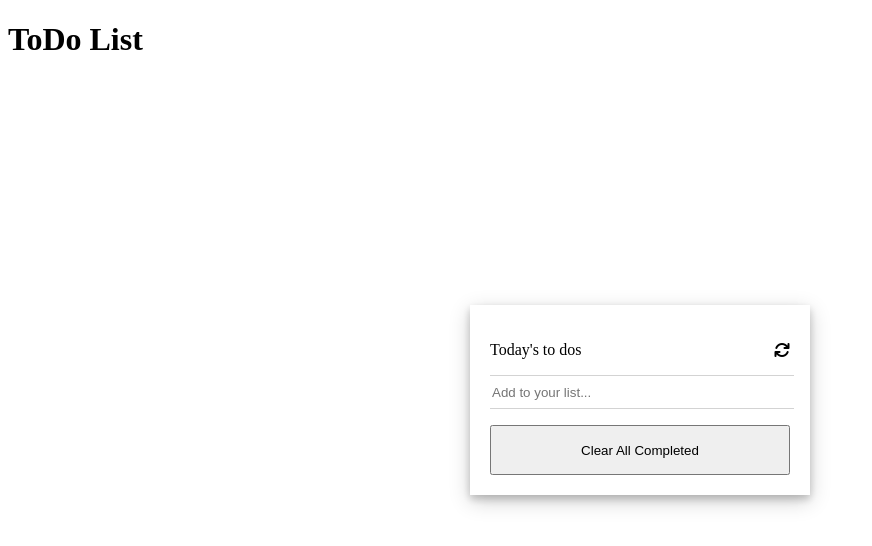
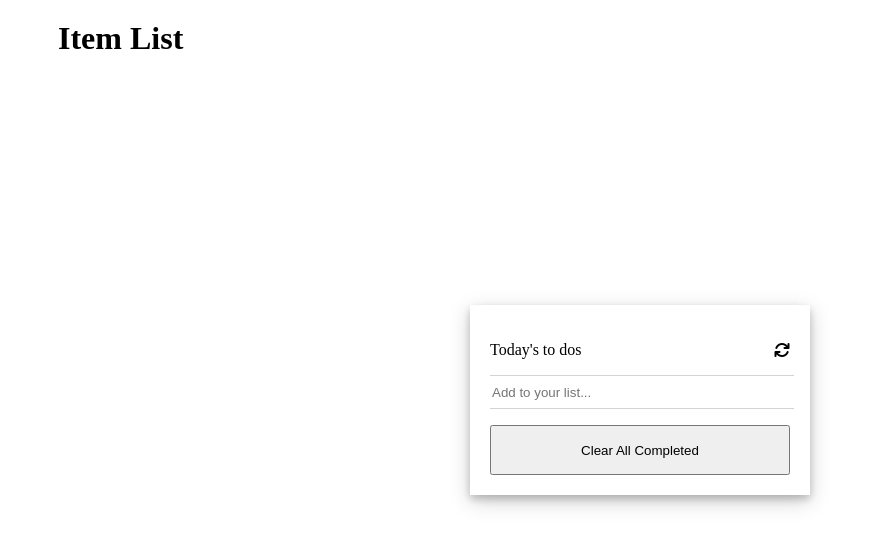
Before and after one commit to jadibdev/todoList_WEBPACK, a website built with webpack: page index.html in a window 1280 px wide. Shown: the whole page, without its empty margins (0-872 px from the left). Built offline with nearby package versions, Linux system fonts and the light colour scheme.

Commit message:
Move index.html to root folder, change webpack htmlPlugin file path

```diff
--- a/src/index.html
+++ b/index.html
@@ -5,11 +5,11 @@
   <meta charset="UTF-8">
   <meta name="viewport" content="width=device-width, initial-scale=1.0">
   <link rel="stylesheet" href="https://cdnjs.cloudflare.com/ajax/libs/font-awesome/6.1.1/css/all.min.css">
-  <title>To Do List</title>
+  <title>Item List</title>
 </head>
 
 <body>
-  <div id="main"><h1>ToDo List</h1></div>
+  <div id="main"><h1 id="page-title">Item List</h1></div>
 </body>
 
 </html>
--- a/src/style.css
+++ b/src/style.css
@@ -1,3 +1,8 @@
+#page-title {
+  margin-left: 50px;
+  margin-top: 20px;
+}
+
 .list-container {
   display: flex;
   flex-direction: column;
--- a/webpack.config.js
+++ b/webpack.config.js
@@ -21,7 +21,7 @@ module.exports = {
   },
   plugins: [
     new HtmlWebpackPlugin({
-      template: './src/index.html',
+      template: './index.html',
     }),
   ],
 };
```
Also changed, not shown: dist/index.html, dist/main.js.
